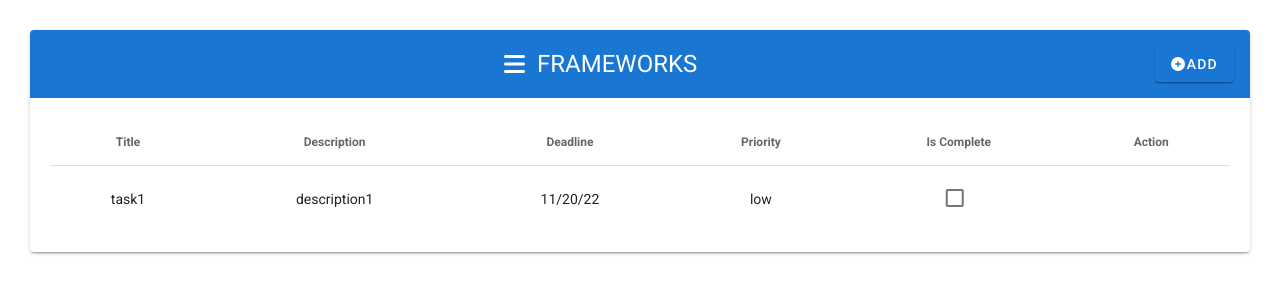
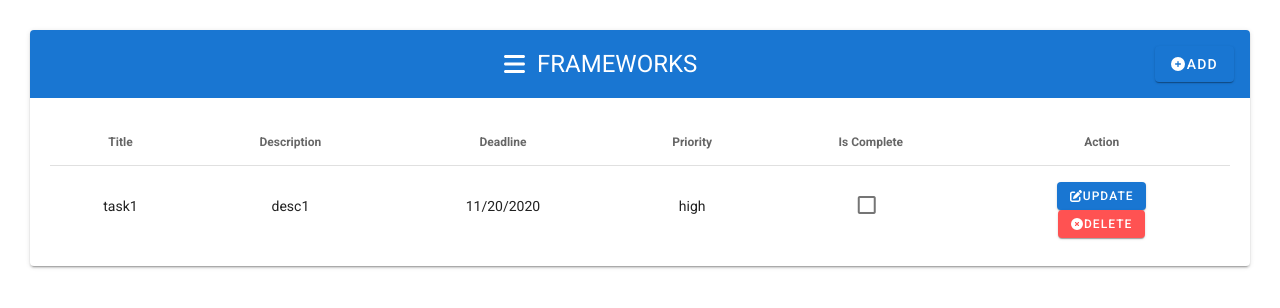
Before and after one commit to jeffpan602/To-Do-App, a Vue app in the folder todoapp/: page / in a window 1280 px wide. Shown: the top 308 px of the page. Built offline with nearby package versions, Linux system fonts and the light colour scheme.

Commit message:
added action buttons and isComplete functionality

```diff
--- a/todoapp/src/components/toDo.vue
+++ b/todoapp/src/components/toDo.vue
@@ -36,6 +36,20 @@
                             <td class="text-center">
                                 <v-layout justify-center>
                                     <v-checkbox v-model="tasks[index].isComplete" />
+                                </v-layout>
+                            </td>
+                            <td>
+                                <v-layout justify-center v-if="!tasks[index].isComplete">
+                                    <v-btn class="button mt-4" color="primary" elevation="1" small
+                                        @click="updateTaskModal(index)">
+                                        <span class="fa-solid fa-pen-to-square" /> UPDATE
+                                    </v-btn>
+                                </v-layout>
+                                <v-layout justify-center>
+                                    <v-btn class="button mb-2" color="error" elevation="1" small
+                                        @click="deleteTask(index)">
+                                        <span class="fa-solid fa-circle-xmark" /> DELETE
+                                    </v-btn>
                                 </v-layout>
                             </td>
                         </tr>
@@ -88,9 +102,9 @@ export default {
             tasks: [
                 {
                     title: 'task1',
-                    description: 'description1',
-                    date: '11/20/22',
-                    priority: 'low'
+                    description: 'desc1',
+                    date: '11/20/2020',
+                    priority: 'high'
                 }
             ],
             title: '',
```
